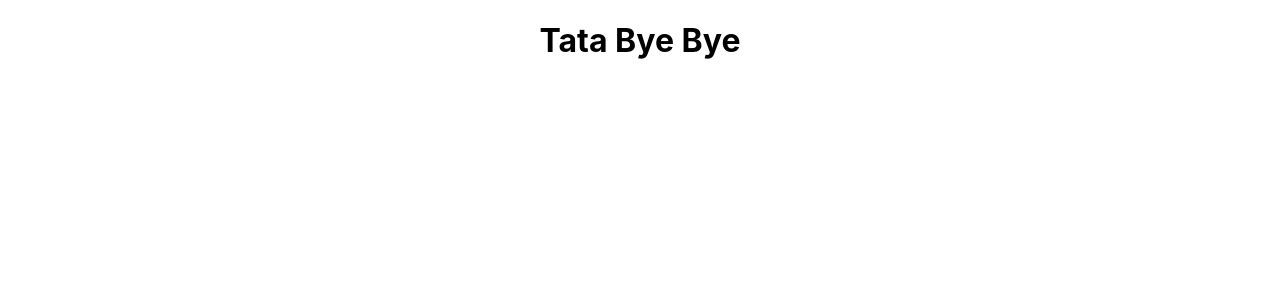
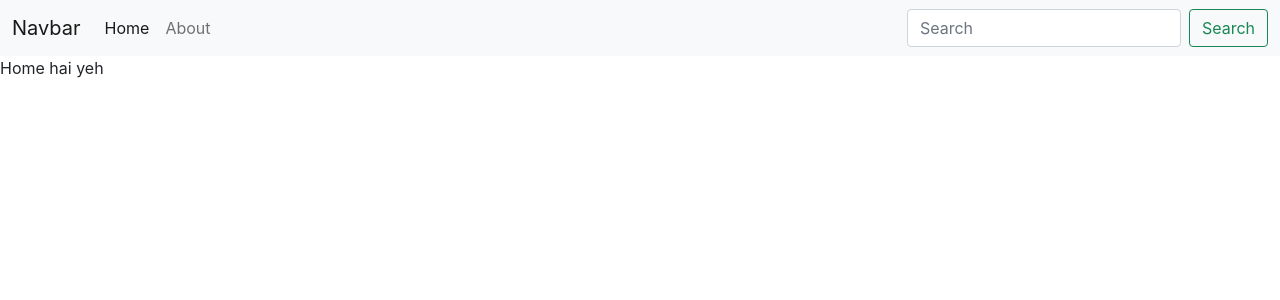
Before and after one commit to adeebafatima/EvenNotes-Frontend, a React (Create React App) app: page / in a window 1280 px wide. Shown: the top 300 px of the page. Built offline with nearby package versions, Linux system fonts and the light colour scheme.

Commit message:
basic routes

```diff
--- a/public/index.html
+++ b/public/index.html
@@ -12,11 +12,22 @@
     <link rel="apple-touch-icon" href="%PUBLIC_URL%/logo192.png" />
 
     <link rel="manifest" href="%PUBLIC_URL%/manifest.json" />
+    <link
+      href="https://cdn.jsdelivr.net/npm/bootstrap@5.1.3/dist/css/bootstrap.min.css"
+      rel="stylesheet"
+      integrity="sha384-1BmE4kWBq78iYhFldvKuhfTAU6auU8tT94WrHftjDbrCEXSU1oBoqyl2QvZ6jIW3"
+      crossorigin="anonymous"
+    />
 
-    <title>React App</title>
+    <title>Even Notes - Your notes secured in the cloud</title>
   </head>
   <body>
     <noscript>You need to enable JavaScript to run this app.</noscript>
     <div id="root"></div>
+    <script
+      src="https://cdn.jsdelivr.net/npm/bootstrap@5.1.3/dist/js/bootstrap.bundle.min.js"
+      integrity="sha384-ka7Sk0Gln4gmtz2MlQnikT1wXgYsOg+OMhuP+IlRH9sENBO0LRn5q+8nbTov4+1p"
+      crossorigin="anonymous"
+    ></script>
   </body>
 </html>
--- a/src/App.js
+++ b/src/App.js
@@ -1,10 +1,25 @@
-import './App.css';
+import "./App.css";
+import {Fragment } from "react";
+import { BrowserRouter as Router, Routes, Route } from "react-router-dom";
+import Navbar from "./components/Navbar";
+import Home from "./components/Home";
+import About from "./components/About";
 
 function App() {
   return (
-    <div className="App">
-      <h1>Tata Bye Bye</h1>
-    </div>
+    <>
+      <Router>
+        <Fragment>
+          <Navbar />
+          <Routes>
+            <Route path="/" element={<Home />} />
+          </Routes>
+          <Routes>
+            <Route exact path="/about" element={<About />} />
+          </Routes>
+        </Fragment>
+      </Router>
+    </>
   );
 }
 
--- /dev/null
+++ b/src/components/About.js
@@ -0,0 +1,11 @@
+import React from 'react'
+
+const About = () => {
+    return (
+        <div>
+           About hai yeh
+        </div>
+    )
+}
+
+export default About
--- /dev/null
+++ b/src/components/Home.js
@@ -0,0 +1,11 @@
+import React from 'react'
+
+const Home = () => {
+    return (
+        <div>
+            Home hai yeh
+        </div>
+    )
+}
+
+export default Home
--- /dev/null
+++ b/src/components/Navbar.js
@@ -0,0 +1,54 @@
+import React from "react";
+import { Link } from "react-router-dom";
+
+const Navbar = () => {
+  return (
+    <>
+      <nav className="navbar navbar-expand-lg navbar-light bg-light">
+        <div className="container-fluid">
+          <Link className="navbar-brand" to="#">
+            Navbar
+          </Link>
+          <button
+            className="navbar-toggler"
+            type="button"
+            data-bs-toggle="collapse"
+            data-bs-target="#navbarSupportedContent"
+            aria-controls="navbarSupportedContent"
+            aria-expanded="false"
+            aria-label="Toggle navigation"
+          >
+            <span className="navbar-toggler-icon"></span>
+          </button>
+          <div className="collapse navbar-collapse" id="navbarSupportedContent">
+            <ul className="navbar-nav me-auto mb-2 mb-lg-0">
+              <li className="nav-item">
+                <Link className="nav-link active" aria-current="page" to="/">
+                  Home
+                </Link>
+              </li>
+              <li className="nav-item">
+                <Link className="nav-link" to="/about">
+                  About
+                </Link>
+              </li>
+            </ul>
+            <form className="d-flex">
+              <input
+                className="form-control me-2"
+                type="search"
+                placeholder="Search"
+                aria-label="Search"
+              />
+              <button className="btn btn-outline-success" type="submit">
+                Search
+              </button>
+            </form>
+          </div>
+        </div>
+      </nav>
+    </>
+  );
+};
+
+export default Navbar;
```
